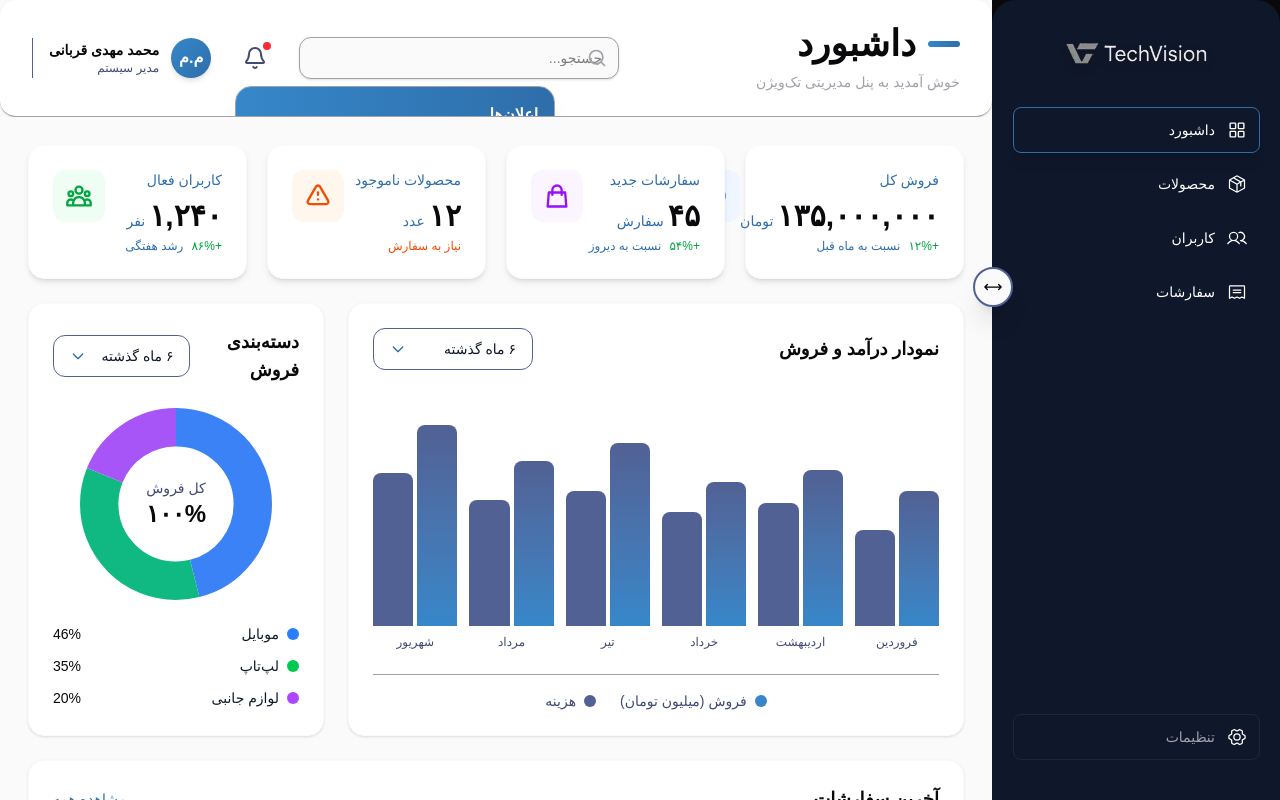
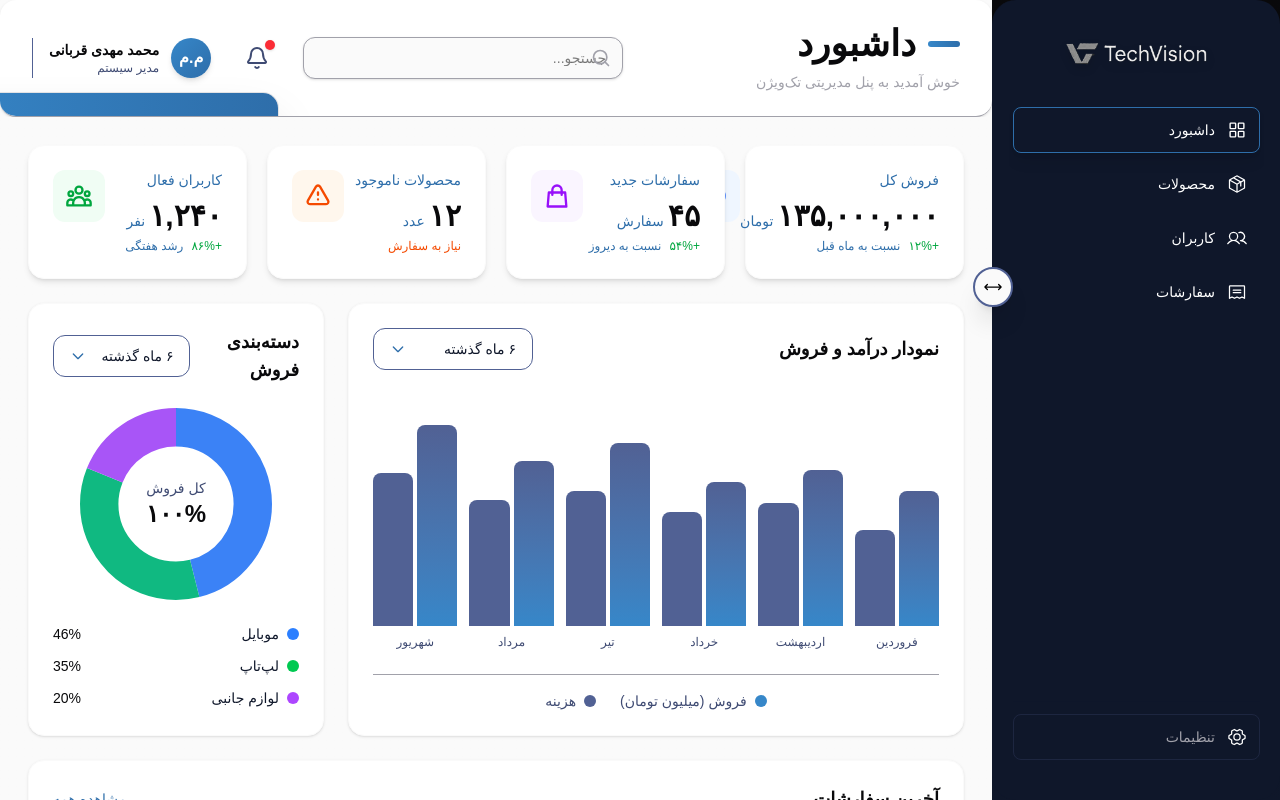
Before and after one commit to mahdi-delta/TechVision-AdminPanel, a React (Vite) app: page / in a window 1280 px wide. Both pictures are taken after a click on the button 255 px from the left and 58 px from the top of the page. Built offline with nearby package versions, Linux system fonts and the light colour scheme; a small style sheet from the web is missing.

Commit message:
style: improve notification dropdown styling and layout

```diff
--- a/src/components/AdminComponents/header/NotificationDropdown.jsx
+++ b/src/components/AdminComponents/header/NotificationDropdown.jsx
@@ -22,17 +22,17 @@ const NotificationDropdown = () => {
           <div className="relative" ref={dropdownRef}>
                <button
                     onClick={() => setShowNotifications(!showNotifications)}
-                    className="relative p-2 rounded-lg hover:bg-tech-bg transition-colors group"
+                    className="relative p-2.5 rounded-full hover:bg-tech-bg transition-all duration-200 group"
                >
-                    <Bell className="w-6 h-6 text-tech-navy-melo group-hover:text-tech-test transition-colors" />
-                    <span className="absolute top-1 right-1 w-2 h-2 bg-red-500 rounded-full"></span>
+                    <Bell className="w-6 h-6 text-tech-navy-melo group-hover:text-tech-accent transition-colors" />
+                    <span className="absolute top-1 right-1 w-2.5 h-2.5 bg-red-500 rounded-full shadow-sm"></span>
                </button>
 
                {showNotifications && (
-                    <div className="absolute left-0 mt-2 w-80 bg-white rounded-2xl shadow-xl border border-tech-muted z-50 overflow-hidden">
-                         <div className="p-4 bg-linear-to-r from-tech-accent to-tech-test">
-                              <h3 className="text-base font-bold text-white">اعلان‌ها</h3>
-                              <p className="text-xs text-white/80 mt-1">
+                    <div className="absolute right-0 mt-3 w-96 bg-white rounded-2xl shadow-2xl border border-tech-muted/30 z-50 overflow-hidden">
+                         <div className="p-5 bg-gradient-to-r from-tech-accent to-tech-test">
+                              <h3 className="text-lg font-bold text-white">اعلان‌ها</h3>
+                              <p className="text-sm text-white/90 mt-1 font-medium">
                                    {notifications.filter((n) => n.unread).length} اعلان خوانده نشده
                               </p>
                          </div>
@@ -40,19 +40,20 @@ const NotificationDropdown = () => {
                               {notifications.map((notif) => (
                                    <div
                                         key={notif.id}
-                                        className={`p-4 border-b border-tech-bg hover:bg-tech-bg cursor-pointer transition-colors ${
-                                             notif.unread ? "bg-tech-bg/50" : ""
+                                        className={`p-4 border-b border-tech-muted/20 hover:bg-tech-bg/50 cursor-pointer transition-colors duration-150 ${
+                                             notif.unread ? "bg-tech-accent/5" : ""
                                         }`}
                                    >
                                         <div className="flex items-start gap-3">
                                              {notif.unread && (
-                                                  <div className="w-2 h-2 rounded-full bg-tech-accent mt-1.5"></div>
+                                                  <div className="w-2 h-2 rounded-full bg-tech-accent mt-2 flex-shrink-0"></div>
                                              )}
-                                             <div className="flex-1">
-                                                  <p className="text-sm text-tech-text mb-1 font-medium">
+                                             <div className="flex-1 min-w-0">
+                                                  <p className="text-sm text-tech-text font-semibold truncate">
                                                        {notif.text}
                                                   </p>
-                                                  <p className="text-xs text-tech-test">
+                                                  <p className="text-xs text-tech-muted mt-1 flex items-center gap-1">
+                                                       <Clock className="w-3.5 h-3.5" />
                                                        {notif.time}
                                                   </p>
                                              </div>
@@ -60,9 +61,9 @@ const NotificationDropdown = () => {
                                    </div>
                               ))}
                          </div>
-                         <div className="p-3 text-center border-t border-tech-muted bg-tech-bg">
-                              <button className="text-sm text-tech-test hover:text-tech-test font-medium">
-                                   مشاهده همه اعلان‌ها
+                         <div className="p-4 text-center border-t border-tech-muted/20 bg-tech-bg/50">
+                              <button className="text-sm text-tech-accent hover:text-tech-test font-semibold transition-colors">
+                                   مشاهده همه اعلان‌ها →
                               </button>
                          </div>
                     </div>
```
